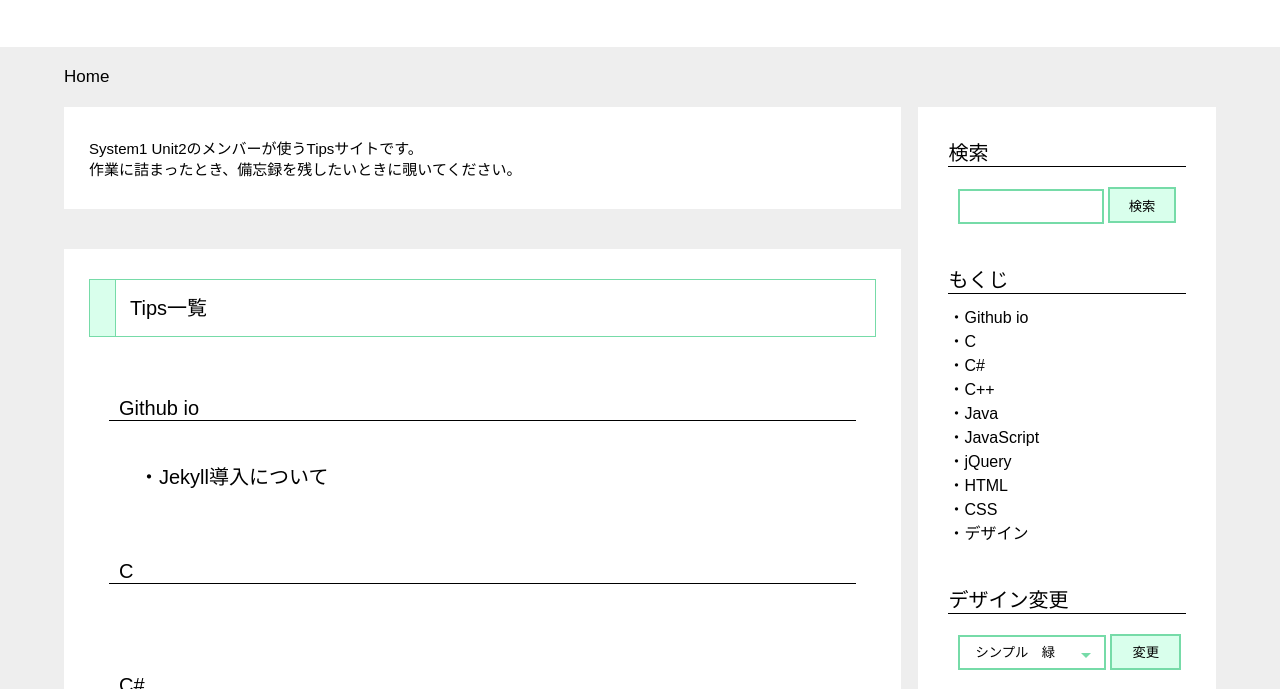
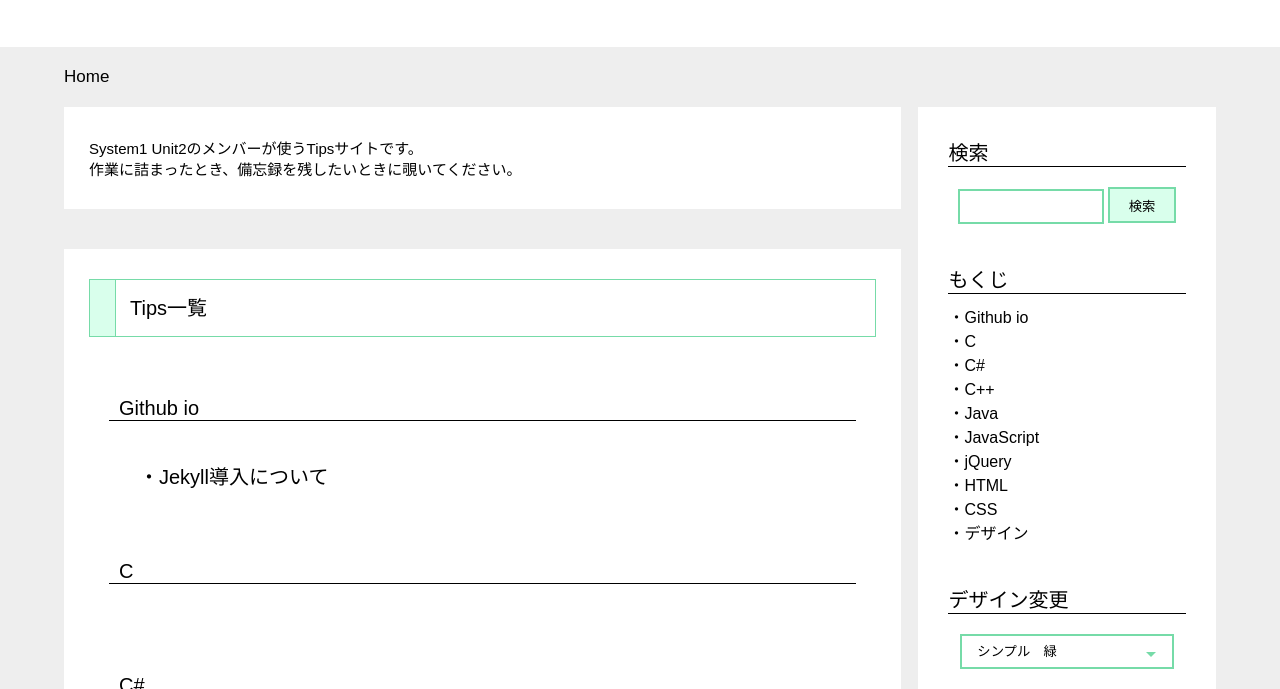
Before and after one commit to sys1unit2carrot/sys1unit2carrot.github.io, a plain HTML site: page view/index.html in a window 1280 px wide. Shown: the part 111-800 px from the top of the page. Drawn offline with Linux system fonts and the light colour scheme.

Commit message:
デザイン変更ボタン削除・デザイン修正

```diff
--- a/stylesheets/stylesheet.css
+++ b/stylesheets/stylesheet.css
@@ -214,36 +214,26 @@ body {
   }
 }
 .design_bar {
-  padding: 8px 40px 8px 15px;
+  padding: 8px 20% 8px 15px;
+  margin: 0 5%;
   border: 2px solid #76DBA8;
   appearance: none;
-  width: 62%;
+  width: 90%;
   background-color: #FFFFFF;
 }
 .select_area {
-  margin: 20px 10px 0 0;
+  margin: 20px 0 0 0;
   width: 100%;
 }
-.select_area::before {
+.select_area::after {
   content: '';
   position: relative;
   top: 15px;
-  left: 56%;
-  width: 0;
-  height: 0;
-  padding: 0;
+  right: 17%;
   border-left: 5px solid transparent;
   border-right: 5px solid transparent;
   border-top: 5px solid #76DBA8;
   pointer-events: none;
-}
-.design_btn {
-  padding: 5px 10px;
-  background: #D9FFEC;
-  border: 2px solid #76DBA8;
-  width: 30%;
-  text-align: center;
-  height: 36px;
 }
 
 /* 見出し１ */
--- a/stylesheets/stylesheet_darkmode_purple.css
+++ b/stylesheets/stylesheet_darkmode_purple.css
@@ -215,36 +215,26 @@ body {
   }
 }
 .design_bar {
-  padding: 8px 40px 8px 15px;
+  padding: 8px 20% 8px 15px;
+  margin: 0 5%;
   border: 2px solid #7868E6;
   appearance: none;
-  width: 62%;
+  width: 90%;
   background-color: #FFFFFF;
 }
 .select_area {
-  margin: 20px 10px 0 0;
+  margin: 20px 0 0 0;
   width: 100%;
 }
-.select_area::before {
+.select_area::after {
   content: '';
   position: relative;
-  top: 13px;
-  left: 56%;
-  width: 0;
-  height: 0;
-  padding: 0;
+  top: 15px;
+  right: 17%;
   border-left: 5px solid transparent;
   border-right: 5px solid transparent;
   border-top: 5px solid #7868E6;
   pointer-events: none;
-}
-.design_btn {
-  padding: 5px 10px;
-  background: #B8B5FF;
-  border: 2px solid #7868E6;
-  width: 30%;
-  height: 36px;
-  text-align: center;
 }
 
 /* 見出し１ */
--- a/stylesheets/stylesheet_pop.css
+++ b/stylesheets/stylesheet_pop.css
@@ -251,38 +251,26 @@ body {
   }
 }
 .design_bar {
-  width: 61%;
-  padding: 8px 40px 8px 15px;
+  width: 90%;
+  padding: 8px 20% 8px 20px;
+  margin: 0 5%;
   border: 2px solid #e2b49a;
   background-color: #FFFFFF;
   border-radius: 10px;
   appearance: none;
 }
 .select_area {
-  margin: 20px 10px 0 12px;
+  margin: 20px 0 0 0;
 }
-.select_area::before {
+.select_area::after {
+  content: '';
   position: relative;
   top: 13px;
-  left: 56%;
-  width: 0;
-  height: 0;
-  padding: 0;
-  content: '';
+  right: 17%;
   border-left: 5px solid transparent;
   border-right: 5px solid transparent;
   border-top: 5px solid #e2b49a;
   pointer-events: none;
-}
-.design_btn {
-  padding: 5px 10px;
-  color: #FFFFFF;
-  background: #e2b49a;
-  border: 2px solid #e2b49a;
-  height: 36px;
-  width: 30%;
-  border-radius: 10px;
-  text-align: center;
 }
 
 /* 見出し１ */
--- a/stylesheets/stylesheet_pop_accessibility.css
+++ b/stylesheets/stylesheet_pop_accessibility.css
@@ -251,38 +251,26 @@ body {
   }
 }
 .design_bar {
-  width: 61%;
-  padding: 8px 40px 8px 15px;
+  width: 90%;
+  padding: 8px 20% 8px 20px;
+  margin: 0 5%;
   border: 2px solid #009688;
   background-color: #FFFFFF;
   border-radius: 10px;
   appearance: none;
 }
 .select_area {
-  margin: 20px 10px 0 12px;
+  margin: 20px 0 0 0;
 }
-.select_area::before {
+.select_area::after {
+  content: '';
   position: relative;
   top: 13px;
-  left: 56%;
-  width: 0;
-  height: 0;
-  padding: 0;
-  content: '';
+  right: 17%;
   border-left: 5px solid transparent;
   border-right: 5px solid transparent;
   border-top: 5px solid #009688;
   pointer-events: none;
-}
-.design_btn {
-  padding: 5px 10px;
-  color: #000;
-  background: #52C7B8;
-  border: 2px solid #009688;
-  height: 36px;
-  width: 30%;
-  border-radius: 10px;
-  text-align: center;
 }
 
 /* 見出し１ */
--- a/stylesheets/stylesheet_pop_pink.css
+++ b/stylesheets/stylesheet_pop_pink.css
@@ -251,38 +251,26 @@ body {
   }
 }
 .design_bar {
-  width: 61%;
-  padding: 8px 40px 8px 15px;
+  width: 90%;
+  padding: 8px 20% 8px 20px;
+  margin: 0 5%;
   border: 2px solid #FE8F8F;
   background-color: #FFFFFF;
   border-radius: 10px;
   appearance: none;
 }
 .select_area {
-  margin: 20px 10px 0 12px;
+  margin: 20px 0 0 0;
 }
-.select_area::before {
+.select_area::after {
+  content: '';
   position: relative;
   top: 13px;
-  left: 56%;
-  width: 0;
-  height: 0;
-  padding: 0;
-  content: '';
+  right: 17%;
   border-left: 5px solid transparent;
   border-right: 5px solid transparent;
   border-top: 5px solid #FE8F8F;
   pointer-events: none;
-}
-.design_btn {
-  padding: 5px 10px;
-  color: #FFFFFF;
-  background: #FE8F8F;
-  border: 2px solid #FE8F8F;
-  height: 36px;
-  width: 30%;
-  border-radius: 10px;
-  text-align: center;
 }
 
 /* 見出し１ */
--- a/stylesheets/stylesheet_pop_yellow.css
+++ b/stylesheets/stylesheet_pop_yellow.css
@@ -251,38 +251,26 @@ body {
   }
 }
 .design_bar {
-  width: 61%;
-  padding: 8px 40px 8px 15px;
+  width: 90%;
+  padding: 8px 20% 8px 20px;
+  margin: 0 5%;
   border: 2px solid #C9CBFF;
   background-color: #FFFFFF;
   border-radius: 10px;
   appearance: none;
 }
 .select_area {
-  margin: 20px 10px 0 12px;
+  margin: 20px 0 0 0;
 }
-.select_area::before {
+.select_area::after {
+  content: '';
   position: relative;
   top: 13px;
-  left: 56%;
-  width: 0;
-  height: 0;
-  padding: 0;
-  content: '';
+  right: 17%;
   border-left: 5px solid transparent;
   border-right: 5px solid transparent;
   border-top: 5px solid #C9CBFF;
   pointer-events: none;
-}
-.design_btn {
-  padding: 5px 10px;
-  color: #FFFFFF;
-  background: #C9CBFF;
-  border: 2px solid #C9CBFF;
-  height: 36px;
-  width: 30%;
-  border-radius: 10px;
-  text-align: center;
 }
 
 /* 見出し１ */
--- a/stylesheets/stylesheet_stylish_accessibility.css
+++ b/stylesheets/stylesheet_stylish_accessibility.css
@@ -267,43 +267,25 @@ body {
   }
 }
 .design_bar {
-  width: 61%;
-  padding: 5px 30px 5px 12px;
+  width: 90%;
+  padding: 5px 20% 5px 12px;
+  margin: 0 5%;
   border: 2px solid #00B899;
   background-color: #FFFFFF;
   appearance: none;
 }
-@media screen and (max-width: 1192px) {
-  .select_area {
-    margin: 20px 10px 0 15px;
-  }
+.select_area {
+  margin: 20px 0 0 0;
 }
-@media screen and (min-width: 1192px) {
-  .select_area {
-    margin: 20px 10px 0 0;
-  }
-}
-
-.select_area::before {
+.select_area::after {
   content: '';
   position: relative;
-  top: 13px;
-  left: 56%;
-  width: 0;
-  height: 0;
-  padding: 0;
+  top: 14px;
+  right: 17%;
   border-left: 5px solid transparent;
   border-right: 5px solid transparent;
   border-top: 5px solid #00B899;
   pointer-events: none;
-}
-.design_btn {
-  padding: 3px 10px;
-  background: #00B899;
-  border: 2px solid #00B899;
-  height: 30px;
-  width: 30%;
-  text-align: center;
 }
 
 /* 見出し１ */
--- a/stylesheets/stylesheet_stylish_blue.css
+++ b/stylesheets/stylesheet_stylish_blue.css
@@ -271,44 +271,25 @@ body {
   }
 }
 .design_bar {
-  width: 61%;
-  padding: 5px 30px 5px 12px;
+  width: 90%;
+  padding: 5px 20% 5px 12px;
+  margin: 0 5%;
   border: 2px solid #C9CBFF;
   background-color: #FFFFFF;
   appearance: none;
 }
-@media screen and (max-width: 1192px) {
-  .select_area {
-    margin: 20px 10px 0 15px;
-  }
+.select_area {
+    margin: 20px 0 0 0;
 }
-@media screen and (min-width: 1192px) {
-  .select_area {
-    margin: 20px 10px 0 0;
-  }
-}
-
-.select_area::before {
+.select_area::after {
   content: '';
   position: relative;
-  top: 13px;
-  left: 56%;
-  width: 0;
-  height: 0;
-  padding: 0;
+  top: 14px;
+  right: 17%;
   border-left: 5px solid transparent;
   border-right: 5px solid transparent;
   border-top: 5px solid #C9CBFF;
   pointer-events: none;
-}
-.design_btn {
-  padding: 3px 10px;
-  color: #FFFFFF;
-  background: #C9CBFF;
-  border: 2px solid #C9CBFF;
-  height: 30px;
-  width: 30%;
-  text-align: center;
 }
 
 /* 見出し１ */
--- a/view/index.html
+++ b/view/index.html
@@ -92,7 +92,7 @@
           <div class="chenge_design_area">
             <div class="menu_title">デザイン変更</div>
             <div class="select_area">
-              <select id="select_design" class="design_bar">
+              <select id="select_design" class="design_bar" onclick="chenge_css_btn();">
                 <option value="simple_green">シンプル　緑</option>
                 <option value="simple_darkmode_purple">シンプル　ダークモード</option>
                 <option value="pop_blue">ポップ　青</option>
@@ -102,7 +102,6 @@
                 <option value="stylish_blue">スタイリッシュ　青</option>
                 <option value="stylish_accessibility">スタイリッシュ　アクセシビリティ</option>
               </select>
-              <input id="chenge_design_btn" class="design_btn" type="button" value="変更" onclick="chenge_css_btn();">
             </div>
           </div>
         </div>
```
Also changed, not shown: view/css/margin_padding_difference.html (+1 -2 lines), view/css/mediaqueries_how_to_use.html (+1 -2 lines), view/design/reference_color_page.html (+1 -2 lines), view/githubio/about_jekyll_introduction.html (+1 -2 lines), view/html/page_link_create.html (+1 -2 lines), view/sample/sample.html (+1 -2 lines).
